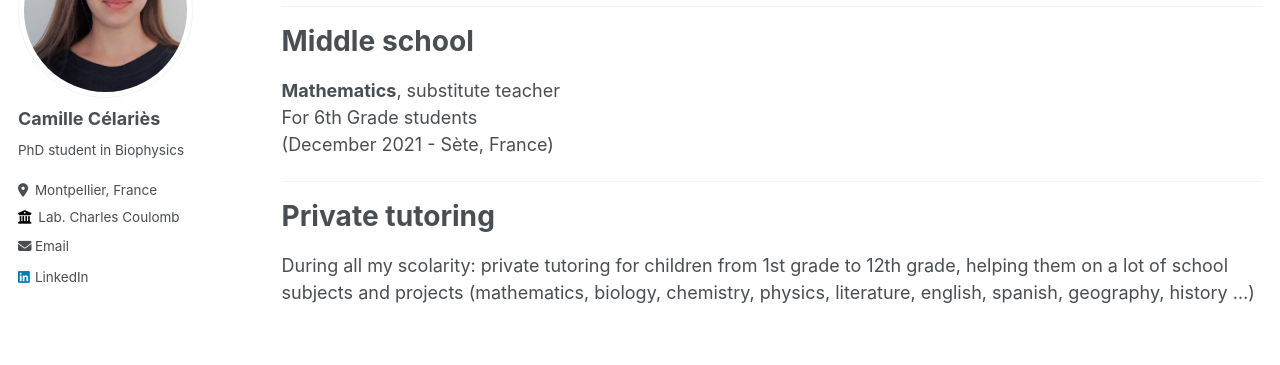
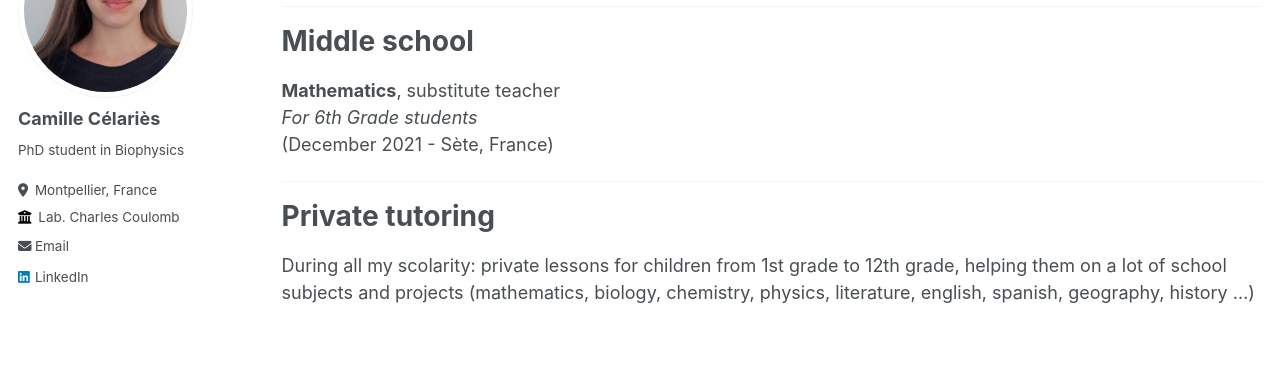
Before and after one commit to camillecelaries/camillecelaries.github.io, a Jekyll site: the page built from _pages/teaching.md, in a window 1280 px wide and 900 px high, scrolled down 544 px. Shown: the part 163-528 px from the top of the window. Built offline with Jekyll 4.4.1, drawn with Linux system fonts in a browser that asks for light colours.

Commit message:
Update teaching.md

```diff
--- a/_pages/teaching.md
+++ b/_pages/teaching.md
@@ -11,7 +11,7 @@
 ======
 
 <b>Calculus</b>, lectures + tutorials
-<br>For 1st year BS students specialized in physics, chemistry, engineering sciences and health
+<br><i>For 1st year BS students specialized in physics, chemistry, engineering sciences and health</i>
 <br>(September 2024-to this day - Montpellier Faculty of Sciences, France)
 
 This course aims to remind students of the essential calculation tools they have seen in previous years and introduce them to new ones for the future. It is intended for students who wants to pursue in physics and chemistry fieds and who need to know the basics of trigonometry and spatial geometry for these subjects.
@@ -21,7 +21,7 @@
 ***
 
 <b>Simulation tools (Python)</b>, mentoring + practical work
-<br>For 3rd year BS fundamental physics students
+<br><i>For 3rd year BS fundamental physics students</i>
 <br>(April-May 2024 - Montpellier Faculty of Sciences, France)
 
 This course aims to teach students how to use the Python programming language. It covers the basics and most useful functions along with different methods to solve equations.
@@ -34,7 +34,7 @@
 ======
 
 <b>Mathematics</b>, substitute teacher
-<br>For 6th Grade students
+<br><i>For 6th Grade students</i>
 <br>(December 2021 - Sète, France)
 
 ***
@@ -42,4 +42,4 @@
 Private tutoring
 ======
 
-During all my scolarity: private tutoring for children from 1st grade to 12th grade, helping them on a lot of school subjects and projects (mathematics, biology, chemistry, physics, literature, english, spanish, geography, history ...)
+During all my scolarity: private lessons for children from 1st grade to 12th grade, helping them on a lot of school subjects and projects (mathematics, biology, chemistry, physics, literature, english, spanish, geography, history ...)
```
